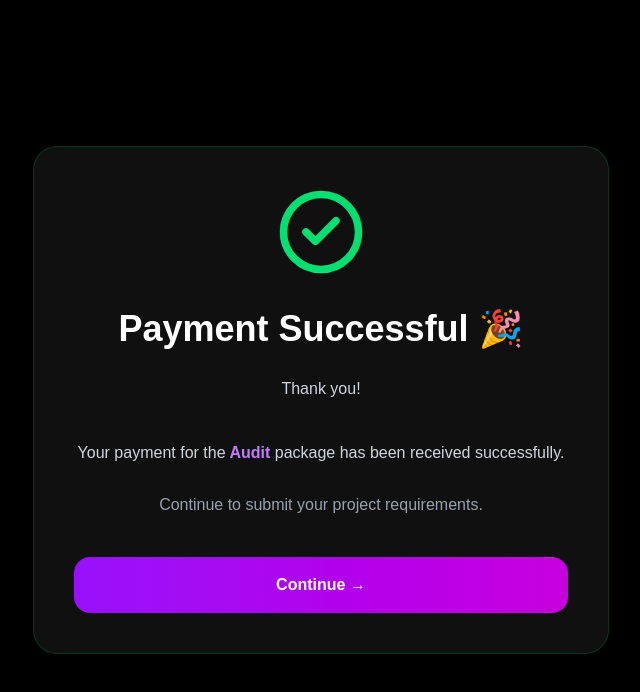
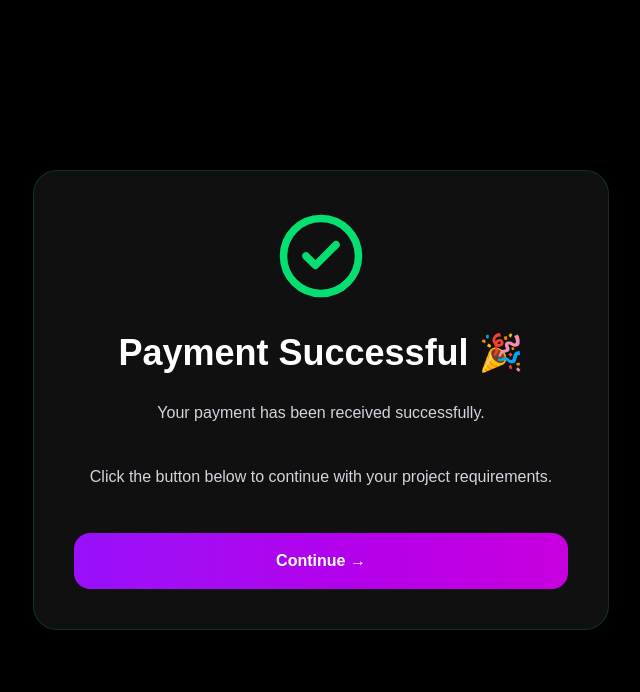
Before and after one commit to StreamSurG/streamsurge-growth, a Next.js app: page /payment/success in a window 1280 px wide. Shown: the top 692 px of the page, without its empty margins (319-959 px from the left). Built offline with nearby package versions, Linux system fonts and the light colour scheme.

Commit message:
Wrap payment success page in Suspense

```diff
--- a/app/payment/success/page.tsx
+++ b/app/payment/success/page.tsx
@@ -1,22 +1,19 @@
 "use client";
 
+import { Suspense } from "react";
 import Link from "next/link";
 import { useSearchParams } from "next/navigation";
 import { CheckCircle2 } from "lucide-react";
 
-export default function PaymentSuccessPage() {
+function PaymentSuccessContent() {
   const searchParams = useSearchParams();
 
   const packageName =
     searchParams.get("package") || "Audit";
 
-  const sessionId =
-    searchParams.get("session_id") || "";
-
   return (
-    <main className="min-h-screen bg-black flex items-center justify-center px-6 text-white">
-
-      <div className="w-full max-w-xl rounded-3xl border border-green-500/20 bg-[#101010] p-10 text-center">
+    <main className="min-h-screen bg-black text-white flex items-center justify-center px-6">
+      <div className="max-w-xl w-full rounded-3xl border border-green-500/20 bg-[#101010] p-10 text-center">
 
         <CheckCircle2
           size={90}
@@ -28,34 +25,38 @@ export default function PaymentSuccessPage() {
         </h1>
 
         <p className="mt-6 leading-8 text-gray-300">
-          Thank you!
+          Your payment has been received successfully.
 
-          <br /><br />
+          <br />
+          <br />
 
-          Your payment for the
-
-          <span className="font-bold text-purple-400">
-            {" "}{packageName}{" "}
-          </span>
-
-          package has been received successfully.
-        </p>
-
-        <p className="mt-6 text-gray-400">
-          Continue to submit your project requirements.
+          Click the button below to continue with your project requirements.
         </p>
 
         <Link
           href={`/requirements?package=${encodeURIComponent(
             packageName
-          )}&session_id=${encodeURIComponent(sessionId)}`}
+          )}&paid=true`}
           className="mt-10 block rounded-2xl bg-gradient-to-r from-purple-600 to-fuchsia-600 py-4 font-bold text-white hover:opacity-90"
         >
           Continue →
         </Link>
 
       </div>
-
     </main>
   );
 }
+
+export default function PaymentSuccessPage() {
+  return (
+    <Suspense
+      fallback={
+        <main className="min-h-screen bg-black flex items-center justify-center text-white">
+          Loading...
+        </main>
+      }
+    >
+      <PaymentSuccessContent />
+    </Suspense>
+  );
+}
```
